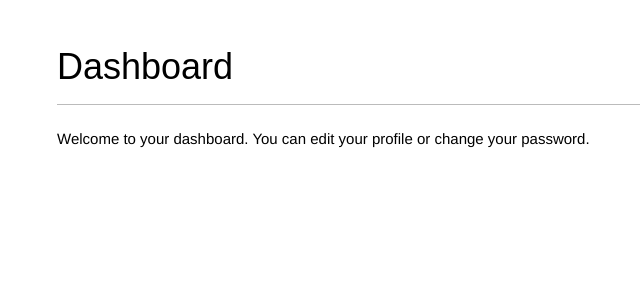
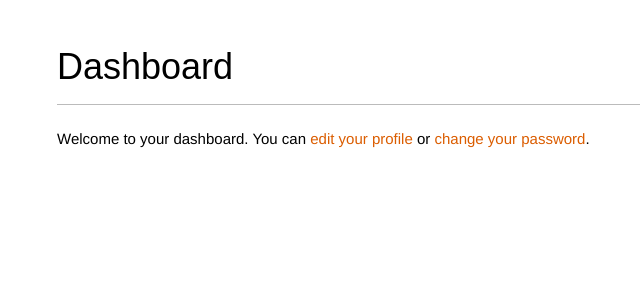
Before and after one commit to nyuskov/django, a Django app: template account/templates/account/dashboard.html in a window 1280 px wide. Shown: the part 54-354 px from the top of the page, without its empty margins (43-683 px from the left). Run offline with Django 5.2, Linux system fonts and the light colour scheme; the template is opened without the code that fills it, so the values that code supplies are empty; parts of the project's set-up code (start-up, migrations or seed data) failed here and were passed over; some web fonts are replaced.

Commit message:
refactoring html

```diff
--- a/account/templates/account/base.html
+++ b/account/templates/account/base.html
@@ -11,7 +11,7 @@
       {% for message in messages %}
         <li class="{{ message.tags }}">
           {{ message|safe }}
-          <a href="#" class="close">x</a>
+          <a href="#" class="close link">x</a>
         </li>
       {% endfor %}
     </ul>
--- a/account/templates/account/dashboard.html
+++ b/account/templates/account/dashboard.html
@@ -7,8 +7,8 @@
   <h1>{% trans 'Dashboard' %}</h1>
   <p>
     {% trans 'Welcome to your dashboard' %}. <span>
-      {% translate 'You can' %} <a href="{% url 'account:edit' %}">{% translate 'edit your profile' %}</a>
-      {% translate 'or' %} <a href="{% url 'account:password_change' %}">{% translate 'change your password' %}</a>.
+      {% translate 'You can' %} <a href="{% url 'account:edit' %}" class="link">{% translate 'edit your profile' %}</a>
+      {% translate 'or' %} <a href="{% url 'account:password_change' %}" class="link">{% translate 'change your password' %}</a>.
     </span>
   </p>
 {% endblock %}
--- a/account/templates/account/register_done.html
+++ b/account/templates/account/register_done.html
@@ -6,6 +6,6 @@
 {% block account_content %}
   <h1>{% trans 'Welcome' %}, {{ new_user.first_name }}!</h1>
   <p>
-    {% trans 'Your account has been successfully created. Now you can' %} <a href="{% url 'account:login' %}">{% trans 'log-in' %}</a>.
+    {% trans 'Your account has been successfully created. Now you can' %} <a href="{% url 'account:login' %}" class="link">{% trans 'log-in' %}</a>.
   </p>
 {% endblock %}
--- a/account/templates/registration/logged_out.html
+++ b/account/templates/registration/logged_out.html
@@ -7,6 +7,6 @@
   <h1>{% trans 'Logged out' %}</h1>
   <p>
     {% trans 'You have been successfully logged out.' %}
-    {% trans 'You can' %} <a href="{% url 'account:login' %}">{% trans 'log-in again' %}</a>.
+    {% trans 'You can' %} <a href="{% url 'account:login' %}" class="link">{% trans 'log-in again' %}</a>.
   </p>
 {% endblock %}
--- a/account/templates/registration/login.html
+++ b/account/templates/registration/login.html
@@ -10,7 +10,7 @@
       {% trans 'Please, use the following form to log-in' %}:
     </p>
     <p>
-      {% trans "If you don't have an account" %} <a href="{% url 'account:register' %}">{% trans 'register here' %}</a>.
+      {% trans "If you don't have an account" %} <a href="{% url 'account:register' %}" class="link">{% trans 'register here' %}</a>.
     </p>
   {% endif %}
   <div class="login-form">
@@ -23,13 +23,13 @@
       </p>
     </form>
     <p>
-      <a href="{% url 'account:password_reset' %}">{% trans 'Forgotten your password' %}?</a>
+      <a href="{% url 'account:password_reset' %}" class="link">{% trans 'Forgotten your password' %}?</a>
     </p>
   </div>
   <div class="social">
     <ul>
       <li class="google">
-        <a href="{% url 'social:begin' 'google-oauth2' %}">{% trans 'Sign in with Google' %}</a>
+        <a href="{% url 'social:begin' 'google-oauth2' %}" class="link">{% trans 'Sign in with Google' %}</a>
       </li>
     </ul>
   </div>
--- a/account/templates/registration/password_reset_complete.html
+++ b/account/templates/registration/password_reset_complete.html
@@ -6,6 +6,6 @@
 {% block account_content %}
   <h1>{% trans 'Password reset' %}</h1>
   <p>
-    {% trans 'Your password has been reset. You can' %} <a href="{% url 'account:login' %}">{% trans 'log-in now' %}</a>
+    {% trans 'Your password has been reset. You can' %} <a href="{% url 'account:login' %}" class="link">{% trans 'log-in now' %}</a>
   </p>
 {% endblock %}
--- a/blog/templates/blog/post/comment.html
+++ b/blog/templates/blog/post/comment.html
@@ -3,7 +3,7 @@
 {% block title %}
   {% trans 'Add a comment' %}
 {% endblock %}
-{% block content %}
+{% block blog_content %}
   {% if comment %}
     <h2>{% trans 'Your comment has been added' %}.</h2>
     <p>
--- a/templates/base.html
+++ b/templates/base.html
@@ -9,8 +9,8 @@
 
       {% endblock %}
     </title>
+    <link rel="stylesheet" href="{% static 'css/w3.css' %}" />
     <link href="{% static 'css/app.css' %}" rel="stylesheet" />
-    <link rel="stylesheet" href="{% static 'css/w3.css' %}" />
     {% if request.user.profile.styles %}
       <link rel="stylesheet" href="{% media request.user.profile.styles %}" />
     {% endif %}
@@ -40,7 +40,8 @@
       {% endif %}
       <span class="user">
         {% if request.user.is_authenticated %}
-          {% trans 'Hello' %}, {{ request.user.first_name|default:request.user.username }}!<form action="{% url 'account:logout' %}" method="post">
+          <span>{% trans 'Hello' %}, {{ request.user.first_name|default:request.user.username }}!</span>
+          <form action="{% url 'account:logout' %}" method="post">
             <button type="submit">{% trans 'Logout' %}</button>
             {% csrf_token %}
           </form>
```
Also changed, not shown: account/locale/ru/LC_MESSAGES/django.po, blog/locale/ru/LC_MESSAGES/django.po, locale/ru/LC_MESSAGES/django.po.
